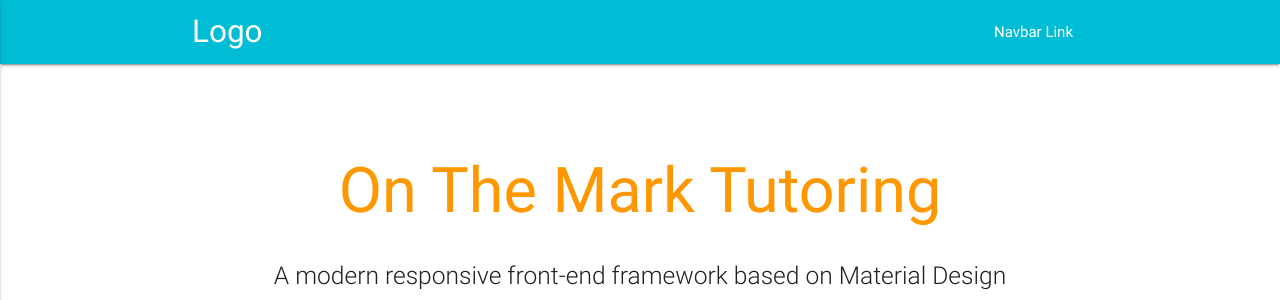
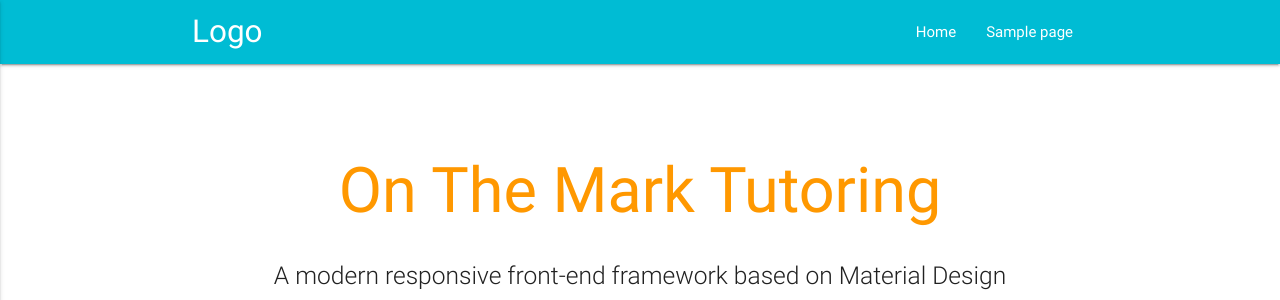
Before and after one commit to doctor-adayum/tutoringwebsite, a WordPress theme: template index.php in a window 1280 px wide. Shown: the top 300 px of the page. Run offline with PHP 8.4 and a stand-in for WordPress, Linux system fonts and the light colour scheme; the site name, menu and one post (Sample post) are stand-ins, and other content is empty; some libraries are stand-ins or nearby versions.

Commit message:
Update header.php

```diff
--- a/header.php
+++ b/header.php
@@ -19,7 +19,8 @@
   <nav class="cyan" role="navigation">
     <div class="nav-wrapper container"><a id="logo-container" href="#" class="brand-logo">Logo</a>
       <ul class="right hide-on-med-and-down">
-        <li><a href="#">Navbar Link</a></li>
+        <li><a href="#">Home</a></li>
+        <?php wp_list_pages( '&title_li=' ); ?>
       </ul>
 
       <ul id="nav-mobile" class="side-nav">
```
